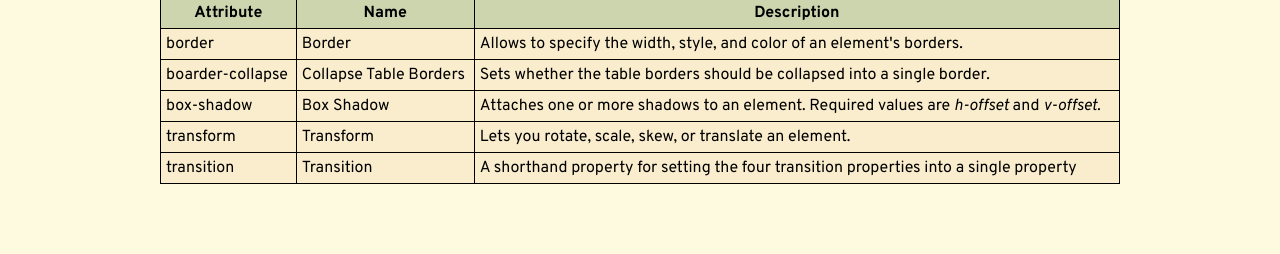
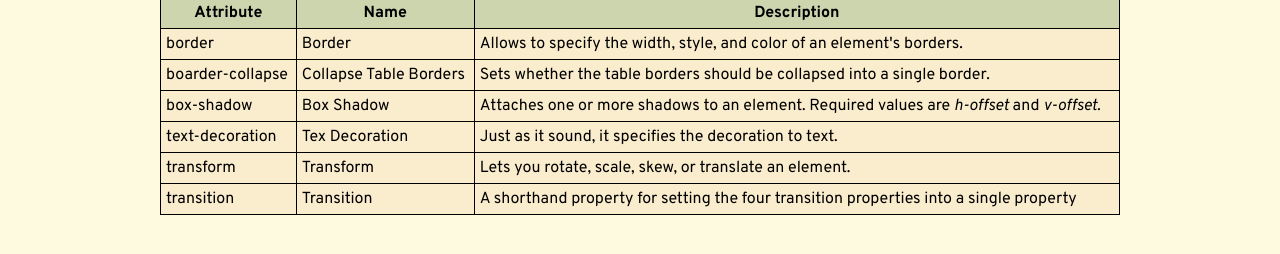
Before and after one commit to gemmanuel17/gemmanuel17-web-dev-sheet.github.io, a plain HTML site: page index.html in a window 1280 px wide. Shown: the part 430-684 px from the top of the page. Drawn offline with Linux system fonts and the light colour scheme.

Commit message:
Add files via upload

```diff
--- a/index.html
+++ b/index.html
@@ -129,11 +129,17 @@
 
                     <!--Row 4-->
                     <tr>
+                        <td>text-decoration</td>
+                        <td>Tex Decoration</td>
+                        <td>Just as it sound, it specifies the decoration to text.</td>
+                    </tr>
+                    <!--Row 5-->
+                    <tr>
                         <td>transform</td>
                         <td>Transform</td>
                         <td>Lets you rotate, scale, skew, or translate an element.</td>
                     </tr>
-                    <!--Row 5-->
+                    <!--Row 6-->
                     <tr>
                         <td>transition</td>
                         <td>Transition</td>
```
